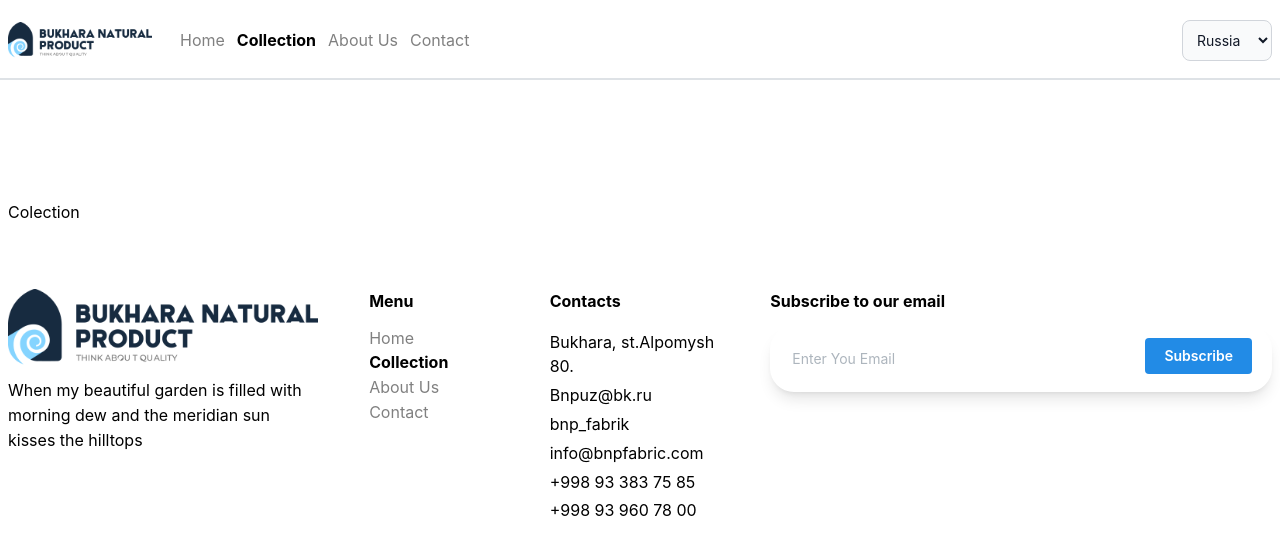
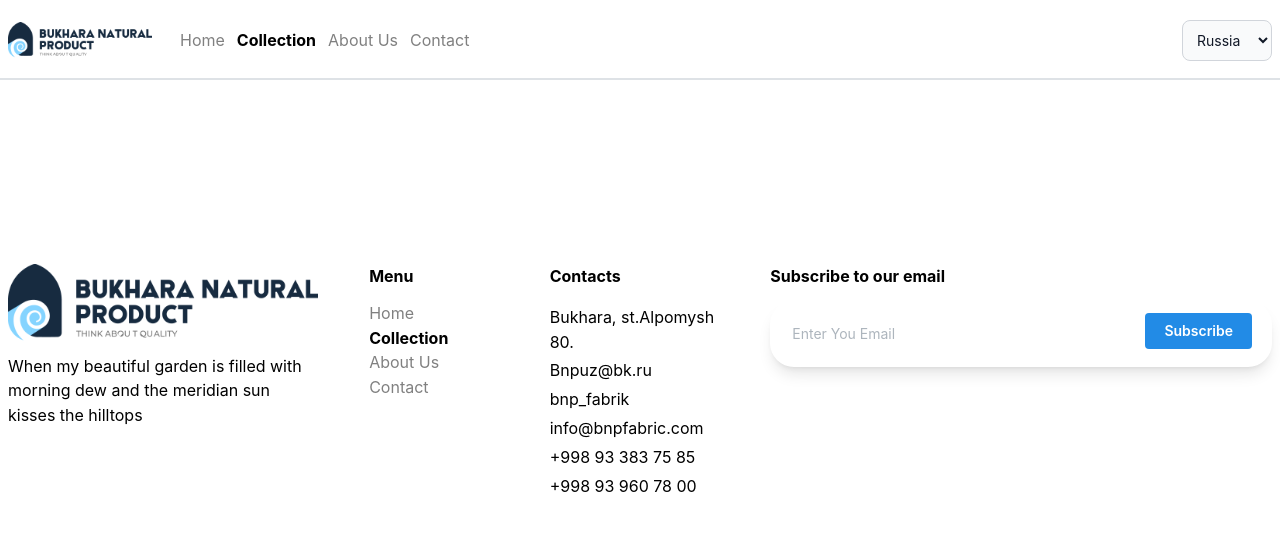
Before and after one commit to Abdullo-0901/buxara-natural, a React (Vite) app: page /collection in a window 1280 px wide. Shown: the top 554 px of the page. Built offline with nearby package versions, Linux system fonts and the light colour scheme.

Commit message:
add collection

```diff
--- a/src/pages/colection.tsx
+++ b/src/pages/colection.tsx
@@ -1,5 +1,10 @@
 const Colection = () => {
-  return <div>Colection</div>;
+  return (
+    <div className="grid grid-cols-6">
+      <div className="col-span-2"></div>
+      <div></div>
+    </div>
+  );
 };
 
 export default Colection;
```
